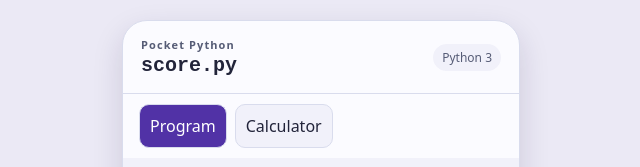
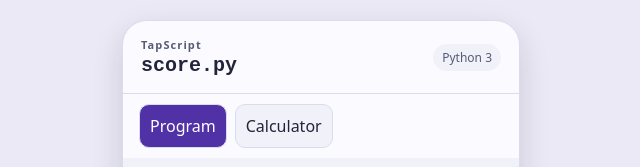
Before and after one commit to sh1bot/ItchyPython, a plain HTML site: page public/index.html in a window 1280 px wide. Shown: the top 167 px of the page, 319-959 px from the left. Drawn offline with Linux system fonts and the light colour scheme.

Commit message:
Rename app to TapScript

```diff
--- a/public/index.html
+++ b/public/index.html
@@ -3,7 +3,7 @@
 <head>
 <meta charset="utf-8">
 <meta name="viewport" content="width=device-width, initial-scale=1">
-<title>Pocket Python</title>
+<title>TapScript</title>
 <style>
 :root {color-scheme:light dark}
 body {margin:0;padding:0 10px;background:light-dark(#ebe9f5,#11121a)}
@@ -16,8 +16,8 @@ body {margin:0;padding:0 10px;background:light-dark(#ebe9f5,#11121a)}
 </style>
 </head><body>
 <div class="viz-dotted-background" id="pocket-preview">
-  <section class="pocket" aria-label="Pocket Python editor">
-    <header><div><div class="wordmark">Pocket Python</div><h2>score.py</h2></div><span class="language">Python 3</span></header>
+  <section class="pocket" aria-label="TapScript editor">
+    <header><div><div class="wordmark">TapScript</div><h2>score.py</h2></div><span class="language">Python 3</span></header>
     <nav aria-label="Mode"><button id="program-tab" aria-pressed="true">Program</button><button id="calculator-tab" aria-pressed="false">Calculator</button></nav>
     <div class="editor" aria-label="Python code">
       <div class="rows"></div>
```
Also changed, not shown: 2 other files.
